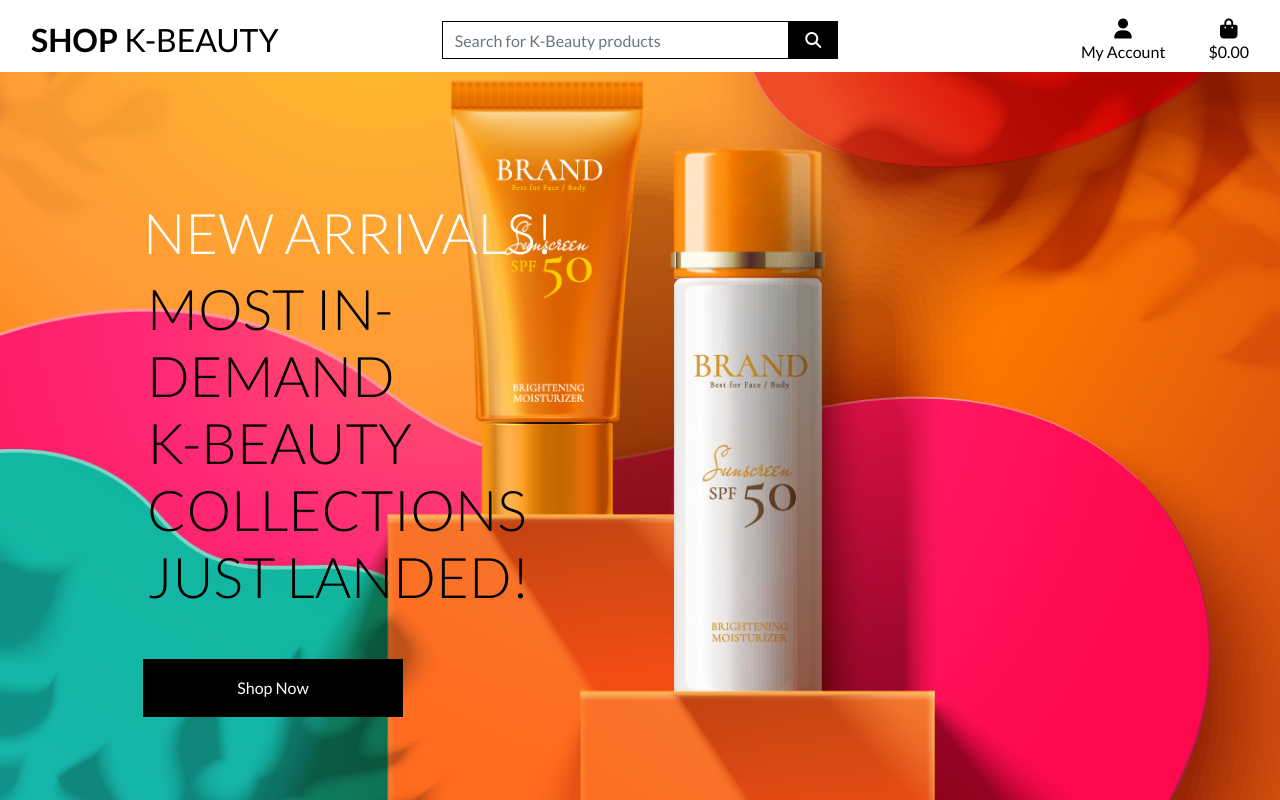
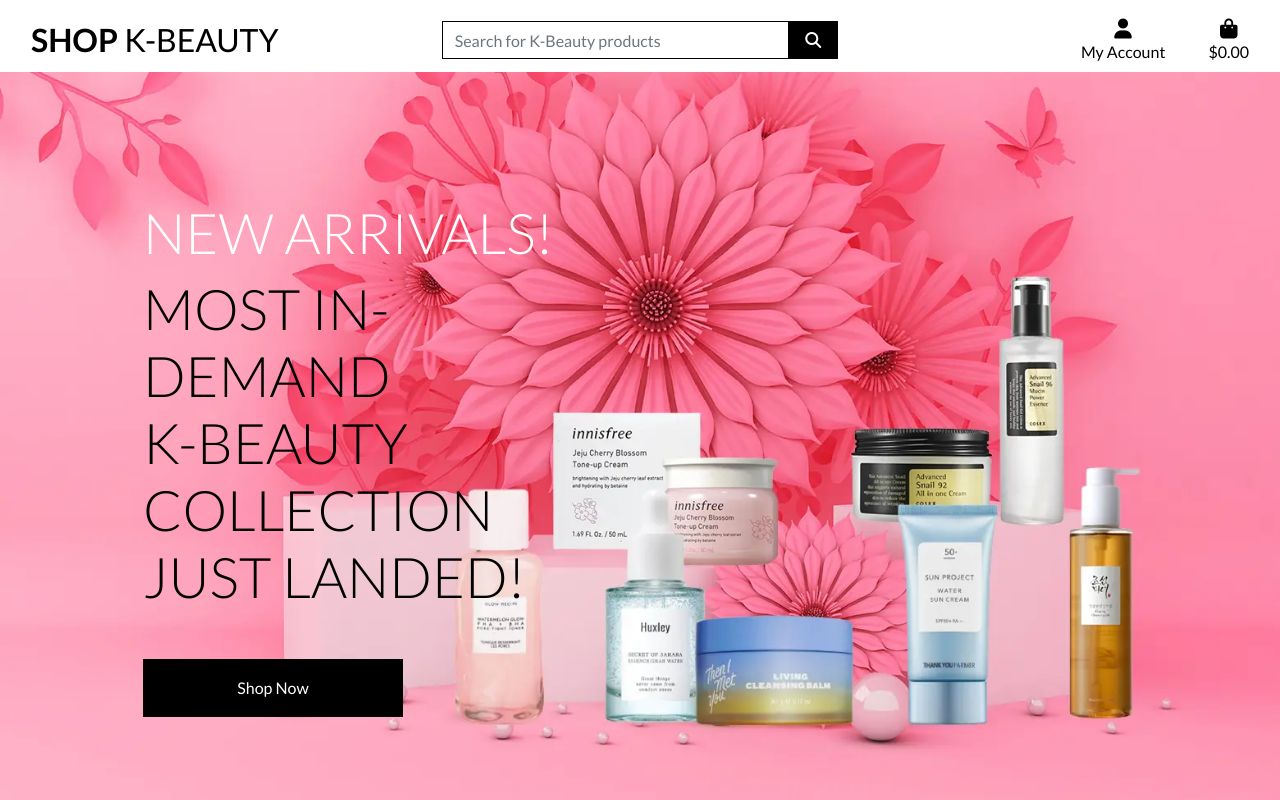
Before and after one commit to ashleyvines725/shop-project, a Django app: page / in a window 1280 px wide. Run offline with Django 3.2, Linux system fonts and the light colour scheme; some libraries are stand-ins or nearby versions.

Commit message:
Replace homepage image and part include footer WIP

```diff
--- a/home/templates/home/index.html
+++ b/home/templates/home/index.html
@@ -16,8 +16,8 @@
                 <h1 class="display-4 logo-font text-white">
                     New arrivals!
                 </h1>
-                <h2 class="display-4 logo-font text-black mx-1">
-                    Most in-demand <span class="nowrap">K-Beauty</span> collections just landed!
+                <h2 class="display-4 logo-font text-black">
+                    Most in-demand <span class="nowrap">K-Beauty</span> collection just landed!
                 </h2>
                 <div class="my-5">
                     <h4>
--- a/static/css/base.css
+++ b/static/css/base.css
@@ -1,9 +1,9 @@
-html {
+/* html {
     height: 100%;
-}
+} */
 
 body {
-    background: url('/media/homepage-img2-v2.png') no-repeat center center fixed;
+    background: url('/media/homepage-bg1.webp') no-repeat center center fixed;
     background-size: cover;
     height: calc(100vh - 164px);
     color: #555;
--- a/templates/base.html
+++ b/templates/base.html
@@ -118,6 +118,8 @@
   {% block content %}
   {% endblock %}
 
+  <!-- {% include 'includes/footer.html' %} -->
+
   {% block postloadjs %}
   {% endblock %}
 
```
Also changed, not shown: media/homepage-bg1.webp (added).
